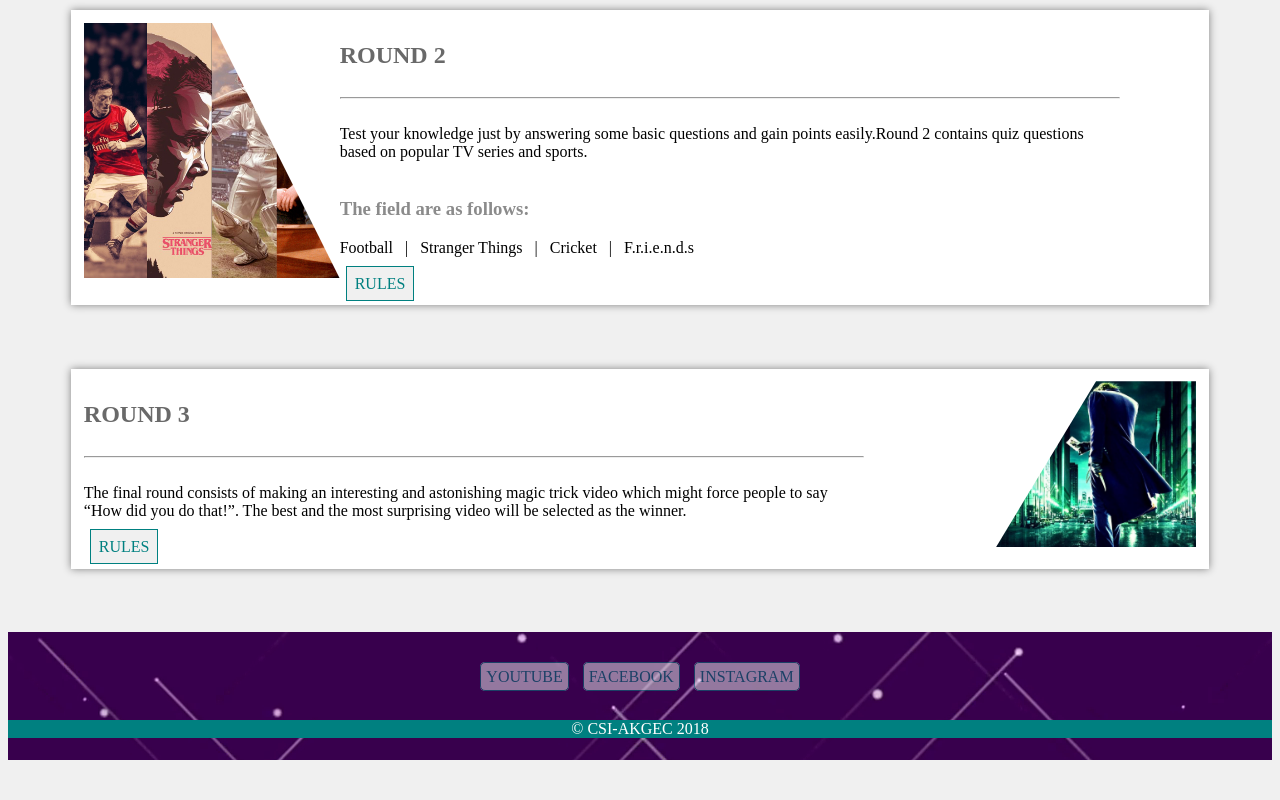
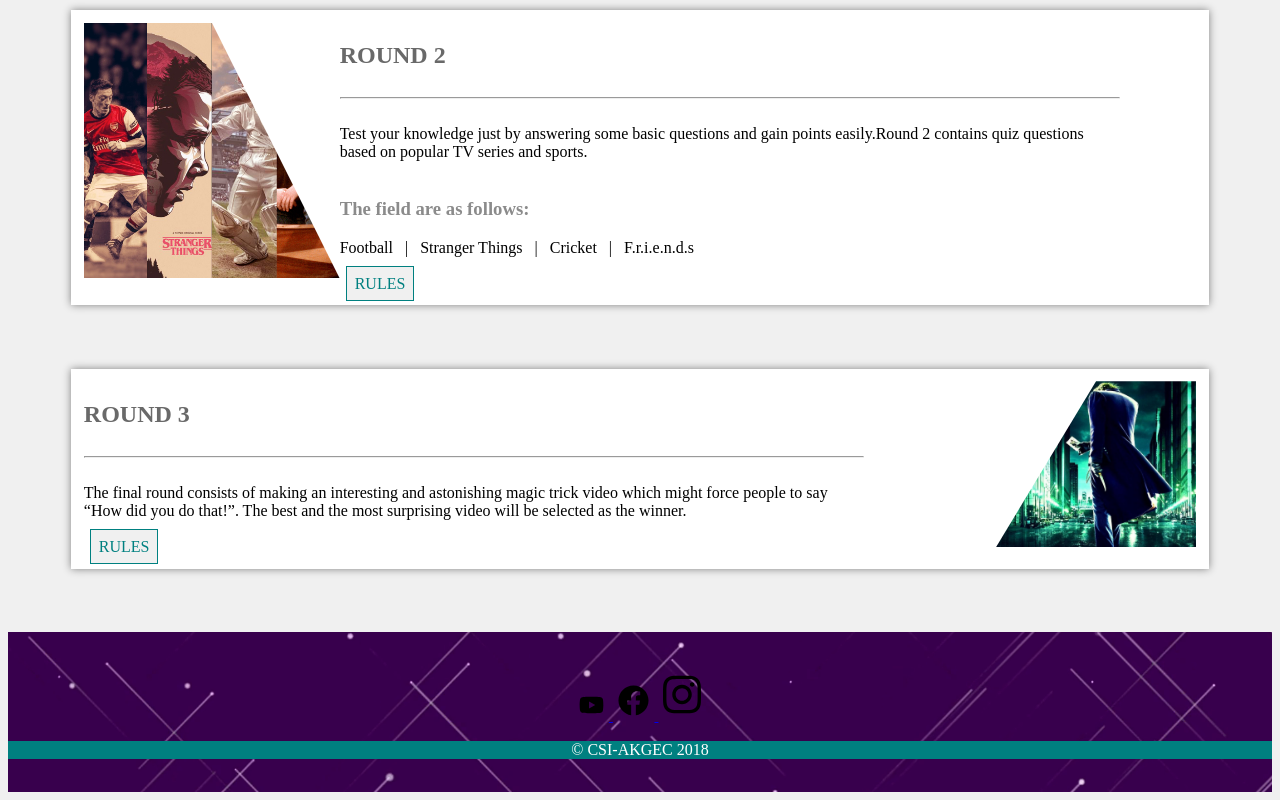
Before and after one commit to CSI-Trainees/Divykant-vacanza, a plain HTML site: page vacanza.html in a window 1280 px wide. Shown: the part 1140-1940 px from the top of the page. Before the commit the page ends 1908 px from the top, so only its background shows below. Drawn offline with Linux system fonts and the light colour scheme.

Commit message:
final submit for hosting

```diff
--- a/vacanza.html
+++ b/vacanza.html
@@ -7,6 +7,7 @@
 </head>
 <body>
 	<header>
+	<div class="navdiv">
 	<label class="togglearea" for="toggle"> &#9776 </label>
 	<input type="checkbox" id="toggle">
 	<nav>
@@ -14,6 +15,7 @@
 		<a class="linkone" href="#Rounds">Rounds </a>
 		<a class="linktwo" href="quizzes.html">Quizzes</a>
 	</nav>
+	</div>
 	<a class="csi" href="https://csiakgec.in/index">CSI</a>
 	<br>
 	<br>
@@ -68,11 +70,16 @@
 		<br>
 		<br>
 		<center>
-			<a class="social" href="https://www.youtube.com/channel/UCrxGbgXygspoAIk5zhOClVQ">YOUTUBE</a>
-			<a class="social" href="https://www.facebook.com/csi.akg/">FACEBOOK</a>
-			<a class="social" href="https://www.instagram.com/csi_akgec/?hl=en">INSTAGRAM</a>
+			<a href="https://www.youtube.com/channel/UCrxGbgXygspoAIk5zhOClVQ">
+				<img class="utube" src="img/utube.svg">
+			</a>
+			<a href="https://www.facebook.com/csi.akg/">
+				<img class="fb" src="img/fb.svg">
+			<a>
+			<a href="https://www.instagram.com/csi_akgec/?hl=en">
+				<img class="insta" src="img/insta.svg">
+			</a>
 		</center>
-		<br>
 		<p class="copyright">&#169 CSI-AKGEC 2018</p>
 	</footer>
 
--- a/vacanzaa.css
+++ b/vacanzaa.css
@@ -167,7 +167,20 @@ padding-right:100px;
 footer{
 background-image: url('img/footer.png');
 width:100%;
-height:16vh;
+height:20vh;
+-webkit-animation: zoom 5s infinite;
+animation:zoom 5s infinite;
+}
+@keyframes zoom{
+0%{
+background-size:100%;
+}
+50%{
+background-size:105%;
+}
+100%{
+background-size:100%;
+}
 }
 .rules{
 border:solid 1px;
@@ -197,3 +210,45 @@ color:#ffffff;
 background-color:#008080;
 text-align:center;
 }
+.fb{
+width:2.5%;
+display:inline-block;
+opacity:1;
+margin:5px;
+-webkit-transition: -webkit-transform 0.5s;
+}
+.insta{
+width:3%;
+display:inline-block;
+opacity:1;
+margin:5px;
+-webkit-transition: -webkit-transform 0.5s;
+}
+.utube{
+width:2%;
+display:inline-block;
+opacity:1;
+margin:5px;
+-webkit-transition: -webkit-transform 0.5s;
+}
+.utube:hover{
+width:2.5%;
+-webkit-transform: rotate(40deg) translateZ(0);
+}
+.fb:hover{
+width:3%;
+-webkit-transform: rotate(40deg) translateZ(0);
+}
+.insta:hover{
+width:3.5%;
+-webkit-transform: rotate(40deg) translateZ(0);
+}
+.navdiv{
+top:0px;
+right:0px;
+width:9vh;
+height:9 vh;
+position:fixed;
+float:right;
+background:transparent;
+}
```
Also changed, not shown: img/fb.svg (added), img/insta.svg (added), img/utube.svg (added).
